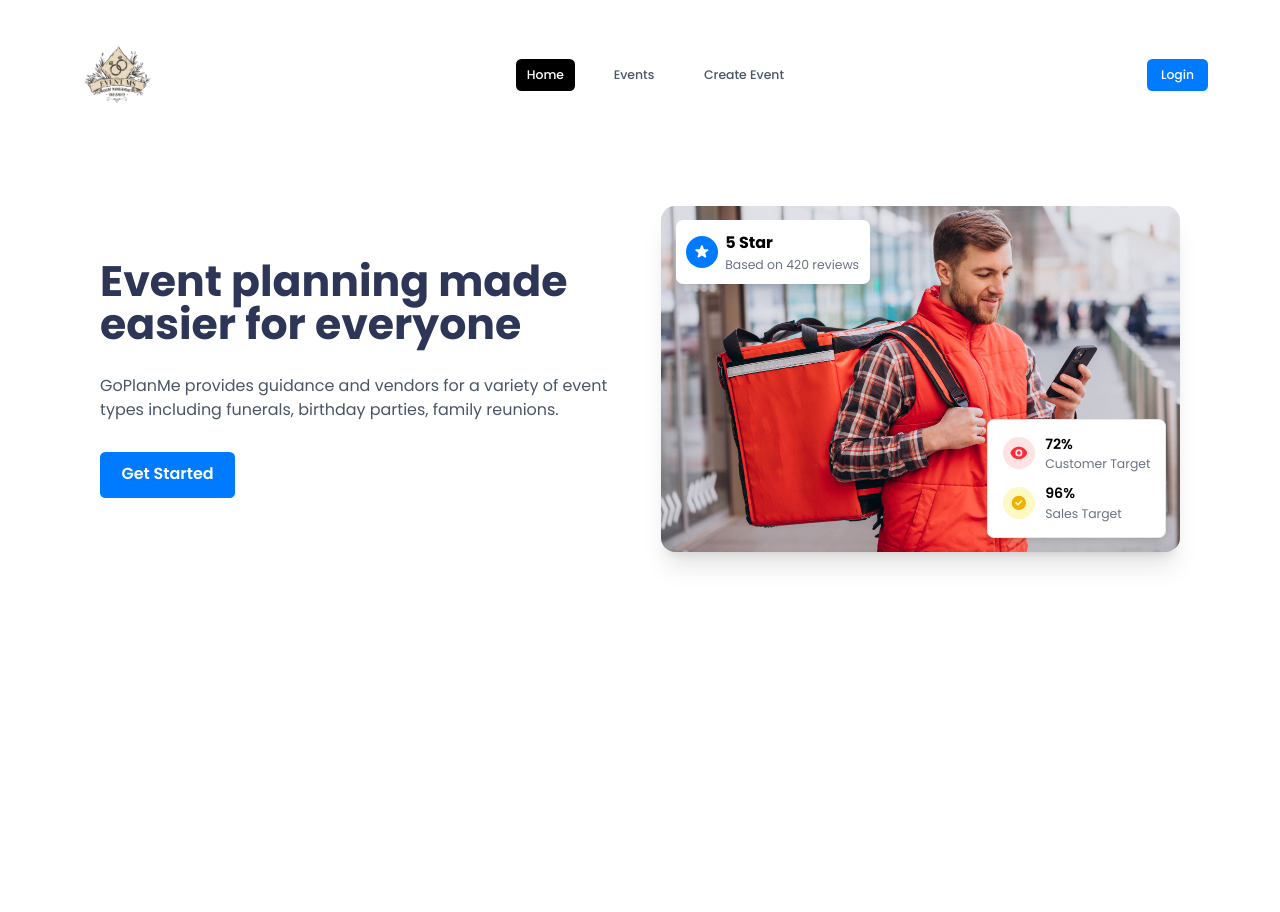
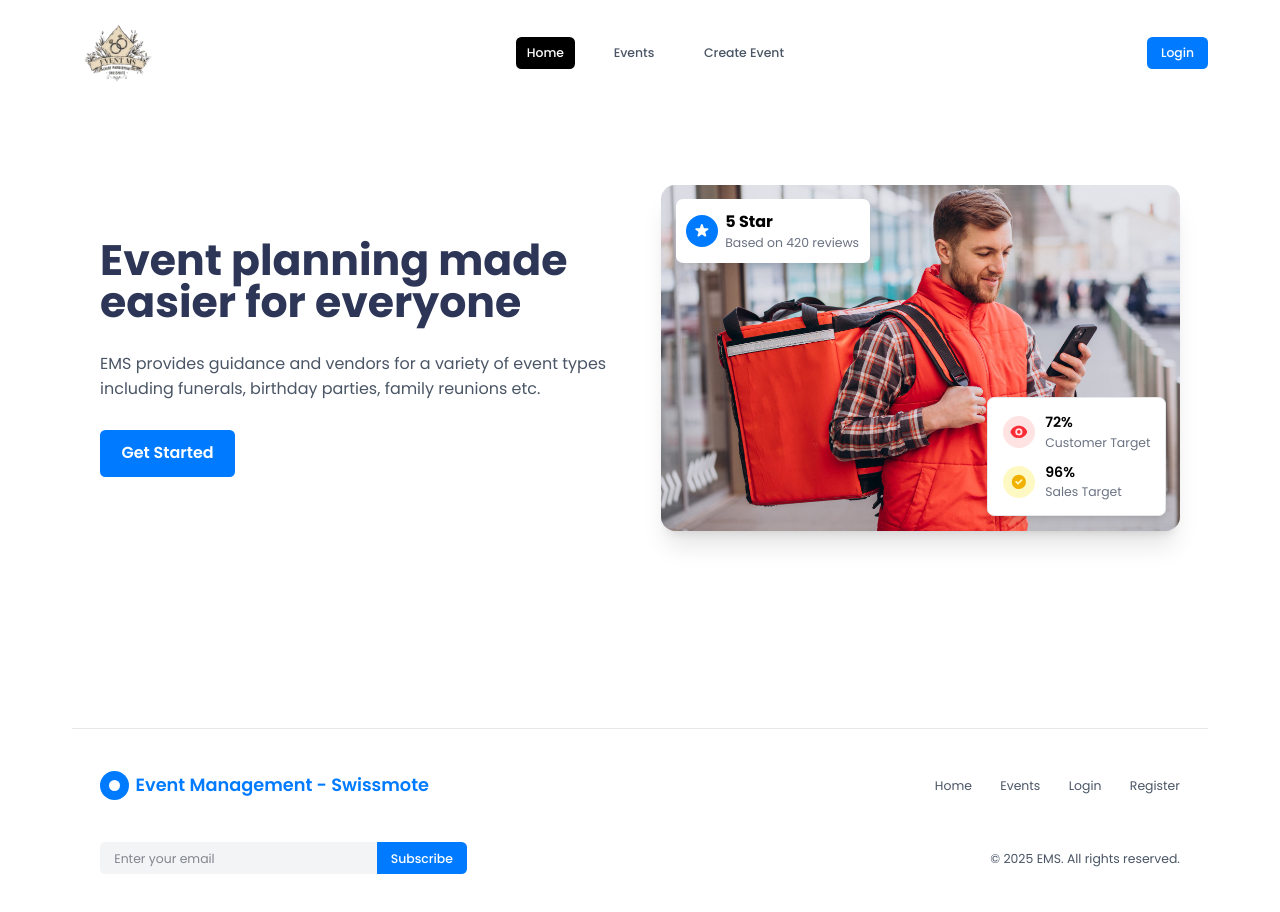
Before and after one commit to Yamin39/event-management-swissmote-client, a React (Vite) app: page / in a window 1280 px wide. Shown: the top 912 px of the page. Before the commit the page ends 800 px from the top, so only its background shows below. Built offline with nearby package versions, Linux system fonts and the light colour scheme.

Commit message:
added footer

```diff
--- a/src/components/home/Banner/Banner.jsx
+++ b/src/components/home/Banner/Banner.jsx
@@ -12,11 +12,11 @@ const Banner = () => {
             <h1 className="text-4xl md:text-5xl font-bold text-[#2e3657]">Event planning made easier for everyone</h1>
 
             <p className="text-gray-600 text-lg max-w-xl">
-              GoPlanMe provides guidance and vendors for a variety of event types including funerals, birthday parties, family reunions.
+              EMS provides guidance and vendors for a variety of event types including funerals, birthday parties, family reunions etc.
             </p>
 
             {/* Get started button */}
-            <Link to="/services">
+            <Link to="/events">
               <Button>Get Started</Button>
             </Link>
           </div>
@@ -25,7 +25,7 @@ const Banner = () => {
           <div className="relative">
             {/* 5 Star Rating Card */}
             <div className="sm:absolute border border-gray-200 mb-6 sm:mb-0 sm:border-0 top-4 left-4 bg-white rounded-lg sm:shadow-lg p-3 z-10 flex items-center gap-2">
-              <div className="bg-[#007bff] rounded-full p-2">
+              <div className="bg-primary rounded-full p-2">
                 <svg className="w-5 h-5 text-white" fill="currentColor" viewBox="0 0 20 20">
                   <path d="M9.049 2.927c.3-.921 1.603-.921 1.902 0l1.07 3.292a1 1 0 00.95.69h3.462c.969 0 1.371 1.24.588 1.81l-2.8 2.034a1 1 0 00-.364 1.118l1.07 3.292c.3.921-.755 1.688-1.54 1.118l-2.8-2.034a1 1 0 00-1.175 0l-2.8 2.034c-.784.57-1.838-.197-1.539-1.118l1.07-3.292a1 1 0 00-.364-1.118L2.98 8.72c-.783-.57-.38-1.81.588-1.81h3.461a1 1 0 00.951-.69l1.07-3.292z" />
                 </svg>
--- a/src/components/shared/Button/Button.jsx
+++ b/src/components/shared/Button/Button.jsx
@@ -1,6 +1,6 @@
 /* eslint-disable react/prop-types */
 const Button = ({ children }) => {
-  return <button className="bg-[#007bff] text-white px-6 py-3 rounded-md text-lg font-semibold hover:bg-[#007bff]/90">{children}</button>;
+  return <button className="bg-primary text-white px-6 py-3 rounded-md text-lg font-semibold hover:bg-primary/90">{children}</button>;
 };
 
 export default Button;
--- /dev/null
+++ b/src/components/shared/Footer/Footer.jsx
@@ -0,0 +1,64 @@
+import { Link } from "react-router-dom";
+
+const Footer = () => {
+  const navigation = [
+    { name: "Home", to: "/" },
+    { name: "Events", to: "/events" },
+    { name: "Login", to: "/login" },
+    { name: "Register", to: "/register" },
+  ];
+
+  const handleSubmit = (e) => {
+    e.preventDefault();
+    console.log(e.target.email.value, "Subscribed!");
+  };
+
+  return (
+    <footer className="bg-white border-t border-gray-200">
+      <div className="max-w-7xl mx-auto px-4 sm:px-6 lg:px-8 py-12">
+        <div className="flex flex-col md:flex-row md:items-center md:justify-between space-y-6 md:space-y-0">
+          {/* Logo */}
+          <div className="flex items-center space-x-2">
+            <div className="w-8 h-8 rounded-full bg-primary flex items-center justify-center">
+              <div className="w-3 h-3 rounded-full bg-white" />
+            </div>
+            <span className="text-xl font-semibold text-primary">Event Management - Swissmote</span>
+          </div>
+
+          {/* Navigation */}
+          <nav className="flex flex-wrap gap-x-8 gap-y-4">
+            {navigation.map((item) => (
+              <Link key={item.name} to={item.to} className="text-sm text-gray-600 hover:text-gray-900">
+                {item.name}
+              </Link>
+            ))}
+          </nav>
+        </div>
+
+        <div className="mt-12 flex flex-col md:flex-row md:items-center md:justify-between space-y-6 md:space-y-0">
+          {/* Email subscription */}
+          <form onSubmit={handleSubmit} className="flex max-w-md">
+            <input
+              type="email"
+              placeholder="Enter your email"
+              name="email"
+              className="flex-1 min-w-0 px-4 py-2 text-sm text-gray-900 bg-gray-100 rounded-l-md border-0 focus:ring-2 focus:ring-primary"
+              required
+            />
+            <button
+              type="submit"
+              className="px-4 py-2 text-sm font-medium text-white bg-primary rounded-r-md hover:bg-primary/90 focus:outline-none focus:ring-2 focus:ring-primary focus:ring-offset-2"
+            >
+              Subscribe
+            </button>
+          </form>
+
+          {/* Copyright */}
+          <p className="text-sm text-gray-600">© {new Date().getFullYear()} EMS. All rights reserved.</p>
+        </div>
+      </div>
+    </footer>
+  );
+};
+
+export default Footer;
--- a/src/components/shared/Navbar/Navbar.jsx
+++ b/src/components/shared/Navbar/Navbar.jsx
@@ -12,32 +12,31 @@ const Navbar = () => {
   };
 
   const menuItems = [
-    { text: "Home", href: "", isPrivate: false },
-    { text: "Events", href: "/events", isPrivate: false },
-    { text: "Create Event", href: "/services", isPrivate: true },
+    { text: "Home", to: "", isPrivate: false },
+    { text: "Events", to: "/events", isPrivate: false },
+    { text: "Create Event", to: "/create-event", isPrivate: true },
   ];
 
   return (
-    <nav className="py-8 nav">
+    <nav className="pt-2 pb-8 nav">
       <div>
         <div className="flex justify-between items-center">
           {/* Logo */}
           <div className="flex-shrink-0 flex items-center">
-            {/* <span className="text-xl font-bold text-gray-800">EMS</span> */}
             <img src={logo} className="w-26" alt="Logo" />
           </div>
 
           {/* Desktop Menu */}
           <div className="hidden md:flex items-center space-x-8">
             {menuItems.map((item) => (
-              <NavLink key={item.text} to={item.href} className={`text-gray-600 hover:text-gray-900 px-3 py-2 text-sm font-medium`}>
+              <NavLink key={item.text} to={item.to} className={`text-gray-600 hover:text-gray-900 px-3 py-2 text-sm font-medium`}>
                 {item.text}
               </NavLink>
             ))}
           </div>
 
           <div className="flex gap-2 items-center">
-            <Link to="/login" className="bg-[#007bff] text-white px-4 py-2 rounded-md text-sm font-medium hover:bg-[#007bff]/90">
+            <Link to="/login" className="bg-primary text-white px-4 py-2 rounded-md text-sm font-medium hover:bg-primary/90">
               Login
             </Link>
 
@@ -56,7 +55,7 @@ const Navbar = () => {
       <div className={`md:hidden ${isOpen ? "block" : "hidden"}`}>
         <div className="px-2 pt-2 pb-3 space-y-1 sm:px-3">
           {menuItems.map((item) => (
-            <NavLink key={item.text} to={item.href} className="text-gray-600 hover:text-gray-900 block px-3 py-2 border-b text-base font-medium">
+            <NavLink key={item.text} to={item.to} className="text-gray-600 hover:text-gray-900 block px-3 py-2 border-b text-base font-medium">
               {item.text}
             </NavLink>
           ))}
--- a/src/index.css
+++ b/src/index.css
@@ -1,6 +1,8 @@
 @import url("https://fonts.googleapis.com/css2?family=Poppins:ital,wght@0,100;0,200;0,300;0,400;0,500;0,600;0,700;0,800;0,900;1,100;1,200;1,300;1,400;1,500;1,600;1,700;1,800;1,900&display=swap");
 
 @import "tailwindcss";
+
+/* tailwind css config */
 
 @layer base {
   button:not(:disabled),
@@ -9,10 +11,14 @@
   }
 }
 
-* {
-  font-family: "Poppins", serif;
+/* custom tailwind styles */
+
+@theme {
+  --font-poppins: "Poppins", "serif";
+  --color-primary: #007bff;
 }
 
+/* normal css */
 html {
   scroll-behavior: smooth;
 }
--- a/src/layouts/Root.jsx
+++ b/src/layouts/Root.jsx
@@ -1,11 +1,13 @@
 import { Outlet } from "react-router-dom";
+import Footer from "../components/shared/Footer/Footer";
 import Navbar from "../components/shared/Navbar/Navbar";
 
 const Root = () => {
   return (
-    <div className="max-w-7xl mx-auto w-11/12 font-">
+    <div className="max-w-7xl mx-auto w-11/12 font-poppins">
       <Navbar></Navbar>
       <Outlet></Outlet>
+      <Footer></Footer>
     </div>
   );
 };
```
